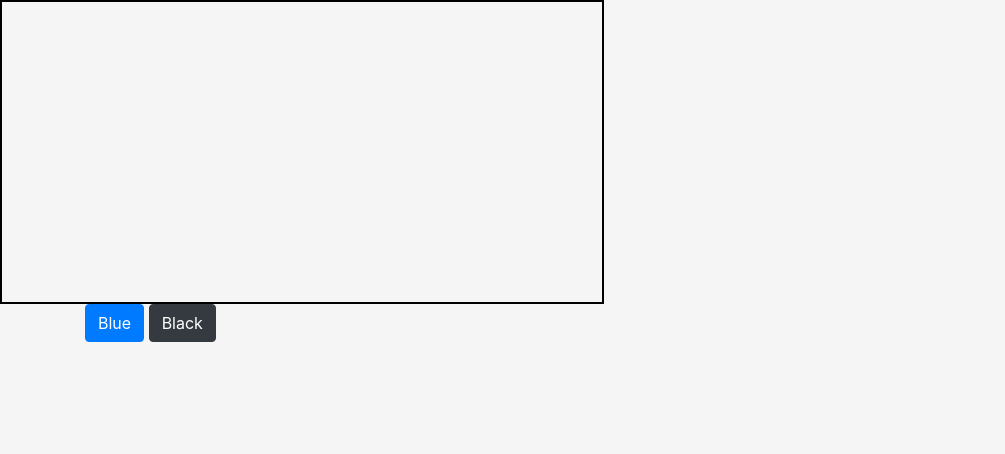
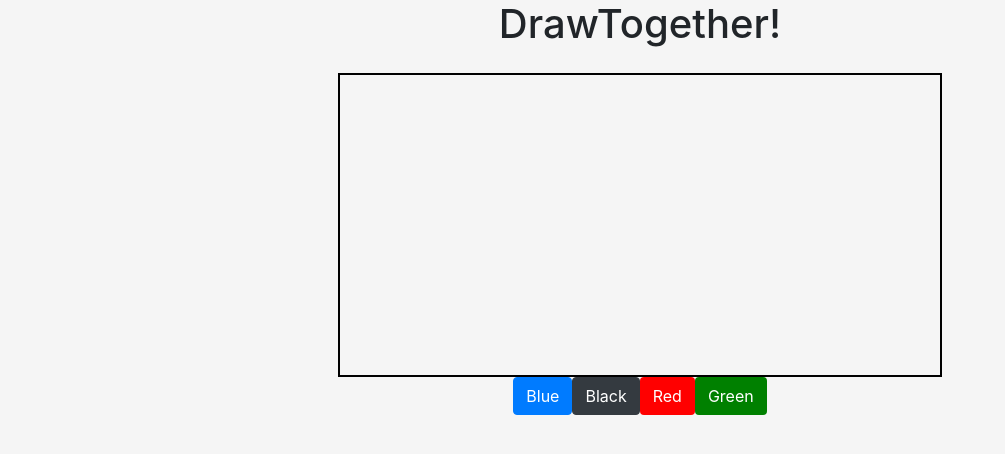
Before and after one commit to CJosephW/DrawTogetherApp, a website: page client/index.html in a window 1280 px wide. Shown: the whole page, without its empty margins (0-1005 px from the left). Drawn offline with nearby package versions, Linux system fonts and the light colour scheme.

Commit message:
some minor style changes and new stroke colors

```diff
--- a/client/index.html
+++ b/client/index.html
@@ -21,10 +21,15 @@
     </head>
     <body id = "background">
 
+        <h1>DrawTogether!</h1>
+
         <canvas id = "draw-canvas" width ="600" height=  "300" style="border: 2px solid black;"></canvas>
+
         <div class = 'container'>
             <button id = 'blue' type = 'button' class = 'btn btn-primary'>Blue</button>
             <button id = 'black' type="button" class="btn btn-dark">Black</button>
+            <button id = 'red' type = 'button' class = 'btn'>Red</button>
+            <button id = 'green' type="button" class="btn">Green</button>
         </div>
 
         <script src="https://code.jquery.com/jquery-3.2.1.slim.min.js" integrity="sha384-KJ3o2DKtIkvYIK3UENzmM7KCkRr/rE9/Qpg6aAZGJwFDMVNA/GpGFF93hXpG5KkN" crossorigin="anonymous"></script>
--- a/client/js/script.js
+++ b/client/js/script.js
@@ -18,6 +18,12 @@ $('#blue').on('click', function(event){
 });
 $('#black').on('click', function(event){
     color = 'black'
+});
+$('#red').on('click', function(event){
+    color = 'red'
+});
+$('#green').on('click', function(event){
+    color = 'green'
 });
 
 
--- a/client/stlye/main.css
+++ b/client/stlye/main.css
@@ -1,5 +1,29 @@
 
+h1{
+    text-align: center;
+    font-family: helvetica;
+    font-weight: bolder;
+}
 
 #background{
     background-color: whitesmoke;
+    align-items: center;
 }
+canvas{
+    display: block;
+    margin: auto;
+    margin-top: 25px;
+}
+.container{
+    display: flex;
+    align-content: center;
+    justify-content: center;
+}
+#green{
+    background-color: green;
+    color: white;
+}
+#red{
+    background-color: red;
+    color:white;
+}
```
